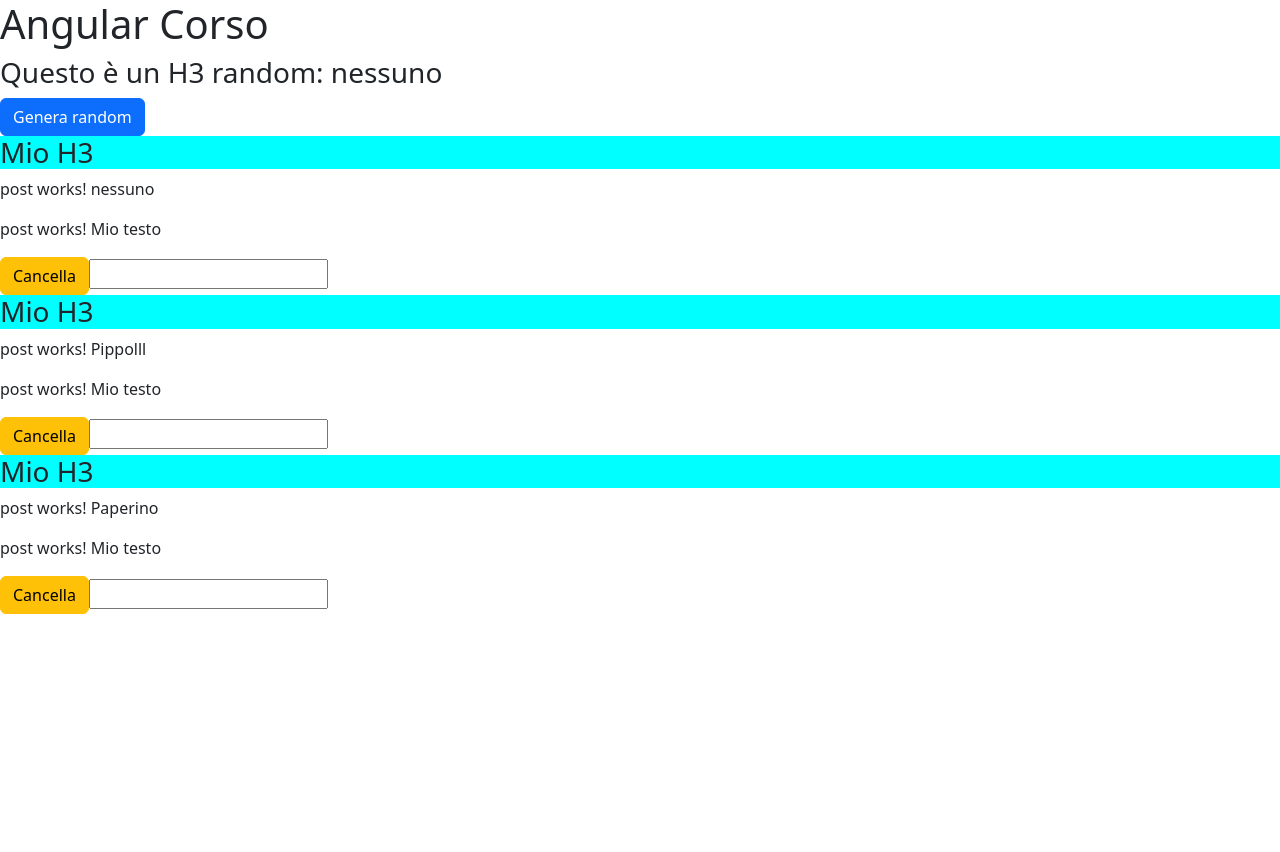
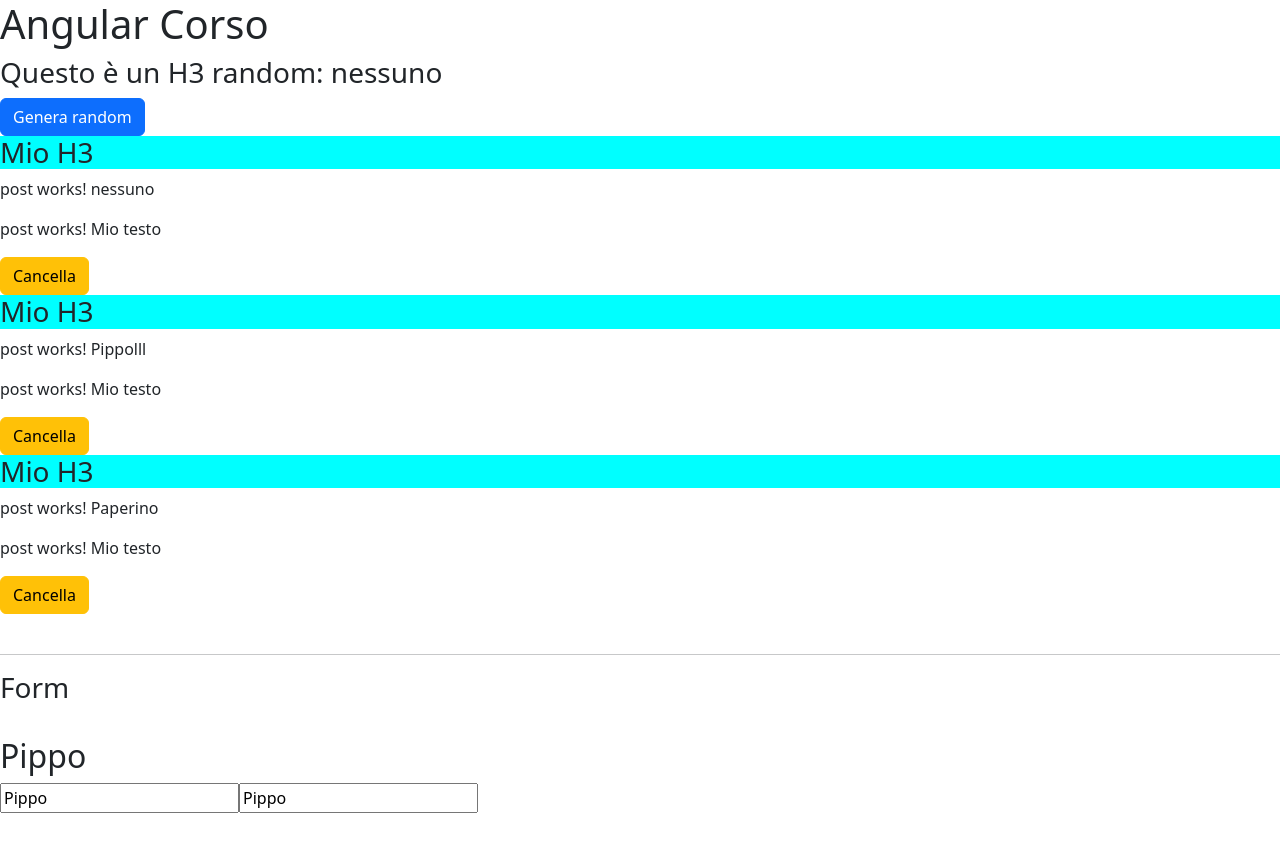
Before and after one commit to ironmanromeo/angular-corso, an Angular app: page / in a window 1280 px wide. Shown: the top 852 px of the page. Before the commit the page ends 800 px from the top, so only its background shows below. Built offline with nearby package versions, Linux system fonts and the light colour scheme.

Commit message:
lezione 5 - esercizio 2

```diff
--- a/src/app/app.component.html
+++ b/src/app/app.component.html
@@ -7,3 +7,9 @@
 <app-post (generaEvento)="onRicevitEvento($event, 'Pippo')" [ti]="nomeRandom"></app-post>
 <app-post (generaEvento)="onRicevitEvento($event)" [ti]="'Pippo'+'lll'"></app-post>
 <app-post (generaEvento)="onRicevitEvento($event)" ti="Paperino"></app-post>
+
+<br>
+<br>
+<hr>
+
+<app-form></app-form>
--- a/src/app/app.module.ts
+++ b/src/app/app.module.ts
@@ -7,6 +7,7 @@ import { AppRoutingModule } from './app-routing.module';
 import { AppComponent } from './app.component';
 import { PostsComponent } from './posts/posts.component'
 import { PostComponent } from "./post/post.component"
+import { FormComponent } from "./form/form.component"
 
 import './training_javascript'
 import './training_typescript';
@@ -16,6 +17,7 @@ import './training_typescript';
     AppComponent,
     PostsComponent,
     PostComponent,
+    FormComponent
   ],
   imports: [
     BrowserModule,
--- /dev/null
+++ b/src/app/form/form.component.html
@@ -0,0 +1,8 @@
+
+<h3>Form</h3>
+<br>
+<h2>{{ nome }}</h2>
+<input [value]="nome" (input)="onPremuto($event)">
+<input [value]="nome" (input)="onPremuto($event)">
+<br>
+<br><br><br><br><br><br><br><br><br><br><br>
--- /dev/null
+++ b/src/app/form/form.component.ts
@@ -0,0 +1,16 @@
+import { Component } from '@angular/core';
+
+  @Component({
+    selector: 'app-form',
+    templateUrl: './form.component.html',
+    styleUrls: ['./form.component.css'],
+  })
+  export class FormComponent {
+
+    nome = "Pippo"
+
+    onPremuto(e: Event) {
+        const inputVal = <HTMLInputElement>e.target;
+        this.nome = inputVal.value;
+    }
+  }
--- a/src/app/post/post.component.html
+++ b/src/app/post/post.component.html
@@ -7,5 +7,3 @@
 <button (click)="onCancella()" class="btn btn-warning">
     Cancella
 </button>
-
-<input type="text">
```
Also changed, not shown: src/app/form/form.component.css (added).
